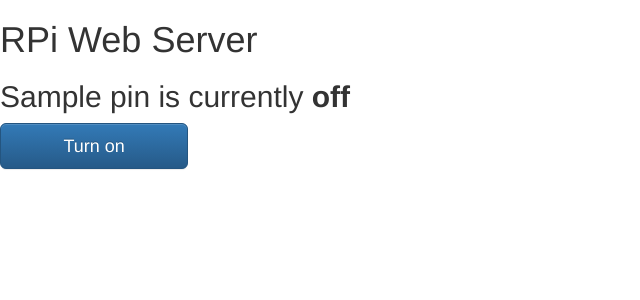
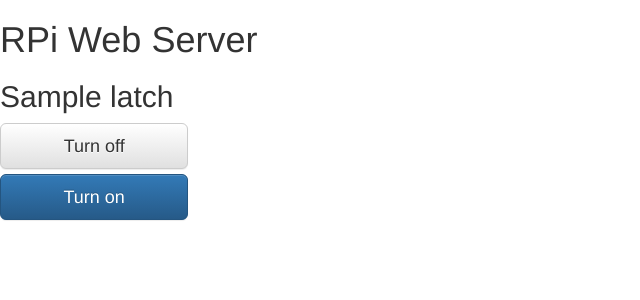
Before and after one commit to chriscparr/RelayController, a Flask app: template templates/main.html in a window 1280 px wide. Shown: the top 300 px of the page, without its empty margins (0-640 px from the left). Run offline with Flask 2, Linux system fonts and the light colour scheme; the template is opened without the code that fills it: most values are stand-ins (such as "Sample title", 1, 10 or a date in 2020); some libraries are stand-ins or nearby versions.

Commit message:
Took the pin dictionary and extended it to contain the binary address for each latch. Modified the template html to handle the new dict. Functionality for reading the pin state was removed since we can't read the state of each latch on the chip without hardware modification

```diff
--- a/app.py
+++ b/app.py
@@ -13,59 +13,74 @@ app = Flask(__name__)
 
 GPIO.setmode(GPIO.BCM)
 
-# Create a dictionary called pins to store the pin number, name, and pin state:
-pins = {
-   17 : {'name' : 'GBar', 'state' : GPIO.LOW},
-   22 : {'name' : 'Data', 'state' : GPIO.LOW},
-   23 : {'name' : 'Address_0', 'state' : GPIO.LOW},
-   24 : {'name' : 'Address_1', 'state' : GPIO.LOW},
-   25 : {'name' : 'Address_2', 'state' : GPIO.LOW}
-   }
+latches = {
+    0 : {'name' : 'Latch0', 'A2' : 'false', 'A1' : 'false', 'A0' : 'false'},
+    1 : {'name' : 'Latch1', 'A2' : 'false', 'A1' : 'false', 'A0' : 'true'},
+    2 : {'name' : 'Latch2', 'A2' : 'false', 'A1' : 'true', 'A0' : 'false'},
+    3 : {'name' : 'Latch3', 'A2' : 'false', 'A1' : 'true', 'A0' : 'true'},
+    4 : {'name' : 'Latch4', 'A2' : 'true', 'A1' : 'false', 'A0' : 'false'},
+    5 : {'name' : 'Latch5', 'A2' : 'true', 'A1' : 'false', 'A0' : 'true'},
+    6 : {'name' : 'Latch6', 'A2' : 'true', 'A1' : 'true', 'A0' : 'false'},
+    7 : {'name' : 'Latch7', 'A2' : 'true', 'A1' : 'true', 'A0' : 'true'}
+    }
 
-# Set each pin as an output and make it low:
-for pin in pins:
-   GPIO.setup(pin, GPIO.OUT)
-   GPIO.output(pin, GPIO.LOW)
+GPIO.setup(17, GPIO.OUT)
+GPIO.output(17, GPIO.HIGH)
+GPIO.setup(22, GPIO.OUT)
+GPIO.setup(23, GPIO.OUT)
+GPIO.setup(24, GPIO.OUT)
+GPIO.setup(25, GPIO.OUT)
+
 
 @app.route("/")
 def main():
-   # For each pin, read the pin state and store it in the pins dictionary:
-   for pin in pins:
-      pins[pin]['state'] = GPIO.input(pin)
    # Put the pin dictionary into the template data dictionary:
    templateData = {
-      'pins' : pins
-      }
+       'latches' : latches
+       }
    # Pass the template data into the template main.html and return it to the user
    return render_template('main.html', **templateData)
 
 # The function below is executed when someone requests a URL with the pin number and action in it:
-@app.route("/<changePin>/<action>")
-def action(changePin, action):
-   # Convert the pin from the URL into an integer:
-   changePin = int(changePin)
-   # Get the device name for the pin being changed:
-   deviceName = pins[changePin]['name']
-   # If the action part of the URL is "on," execute the code indented below:
-   if action == "on":
-      # Set the pin high:
-      GPIO.output(changePin, GPIO.HIGH)
-      # Save the status message to be passed into the template:
-      message = "Turned " + deviceName + " on."
-   if action == "off":
-      GPIO.output(changePin, GPIO.LOW)
-      message = "Turned " + deviceName + " off."
+@app.route("/<changeLatch>/<action>")
+def action(changeLatch, action):
+    GPIO.output(17, GPIO.HIGH)
+    # Convert the latch from the URL into an integer:
+    changeLatch = int(changeLatch)
+    # Get the device name for the latch being changed:
+    deviceName = latches[changeLatch]['name']
 
-   # For each pin, read the pin state and store it in the pins dictionary:
-   for pin in pins:
-      pins[pin]['state'] = GPIO.input(pin)
+    if latches[changeLatch]['A0'] == 'true':
+        GPIO.output(23, GPIO.HIGH)
+    if latches[changeLatch]['A0'] == 'false':
+        GPIO.output(23, GPIO.LOW)
+    if latches[changeLatch]['A1'] == 'true':
+        GPIO.output(24, GPIO.HIGH)
+    if latches[changeLatch]['A1'] == 'false':
+        GPIO.output(24, GPIO.LOW)
+    if latches[changeLatch]['A0'] == 'true':
+        GPIO.output(25, GPIO.HIGH)
+    if latches[changeLatch]['A0'] == 'false':
+        GPIO.output(25, GPIO.LOW)
 
-   # Along with the pin dictionary, put the message into the template data dictionary:
-   templateData = {
-      'pins' : pins
-   }
+    if action == "on":
+        GPIO.output(22, GPIO.HIGH)
+        GPIO.output(17, GPIO.LOW) #change mode to addressable latch
+        # Save the status message to be passed into the template:
+        message = "Turned " + deviceName + " on."
+    if action == "off":
+        GPIO.output(22, GPIO.LOW)
+        GPIO.output(17, GPIO.LOW) #change mode to addressable latch
+        message = "Turned " + deviceName + " off."
 
-   return render_template('main.html', **templateData)
+    GPIO.output(17, GPIO.HIGH) #change mode to memory to ignore input
+
+    # Along with the latch dictionary, put the message into the template data dictionary:
+    templateData = {
+        'latches' : latches
+        }
+
+    return render_template('main.html', **templateData)
 
 if __name__ == "__main__":
-   app.run(host='0.0.0.0', port=80, debug=True)
+    app.run(host='0.0.0.0', port=80, debug=True)
--- a/templates/main.html
+++ b/templates/main.html
@@ -14,15 +14,11 @@ ha384-fLW2N01lMqjakBkx3l/M9EahuwpSfeNvV63J5ezn3uZzapT0u7EYsXMjQV+0En5r" crossori
 
 <body>
    <h1>RPi Web Server</h1>
-   {% for pin in pins %}
-   <h2>{{ pins[pin].name }}
-   {% if pins[pin].state == true %}
-      is currently <strong>on</strong></h2><div class="row"><div class="col-md-2">
-      <a href="/{{pin}}/off" class="btn btn-block btn-lg btn-default" role="button">Turn off</a></div></div>
-   {% else %}
-      is currently <strong>off</strong></h2><div class="row"><div class="col-md-2">
-      <a href="/{{pin}}/on" class="btn btn-block btn-lg btn-primary" role="button">Turn on</a></div></div>
-   {% endif %}
+   {% for latch in latches %}
+   <h2>{{ latches[latch].name }}</h2>
+   <div class="row"><div class="col-md-2">
+   <a href="/{{latch}}/off" class="btn btn-block btn-lg btn-default" role="button">Turn off</a>
+   <a href="/{{latch}}/on" class="btn btn-block btn-lg btn-primary" role="button">Turn on</a>
+   </div></div>
    {% endfor %}
 </body>
-</html>
```
